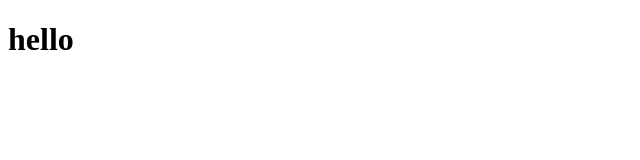
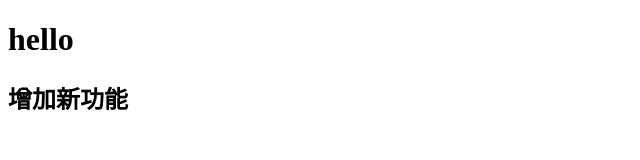
Before and after one commit to tangshengke/tangshengke.github.io, a plain HTML site: page main.html in a window 1280 px wide. Shown: the whole page, without its empty margins (0-640 px from the left). Drawn offline with Linux system fonts and the light colour scheme.

Commit message:
给main增加新功能

```diff
--- a/main.html
+++ b/main.html
@@ -10,6 +10,7 @@
 
 <body>
     <h1>hello</h1>
+    <h2>增加新功能</h2>
 </body>
 
 </html>
```
